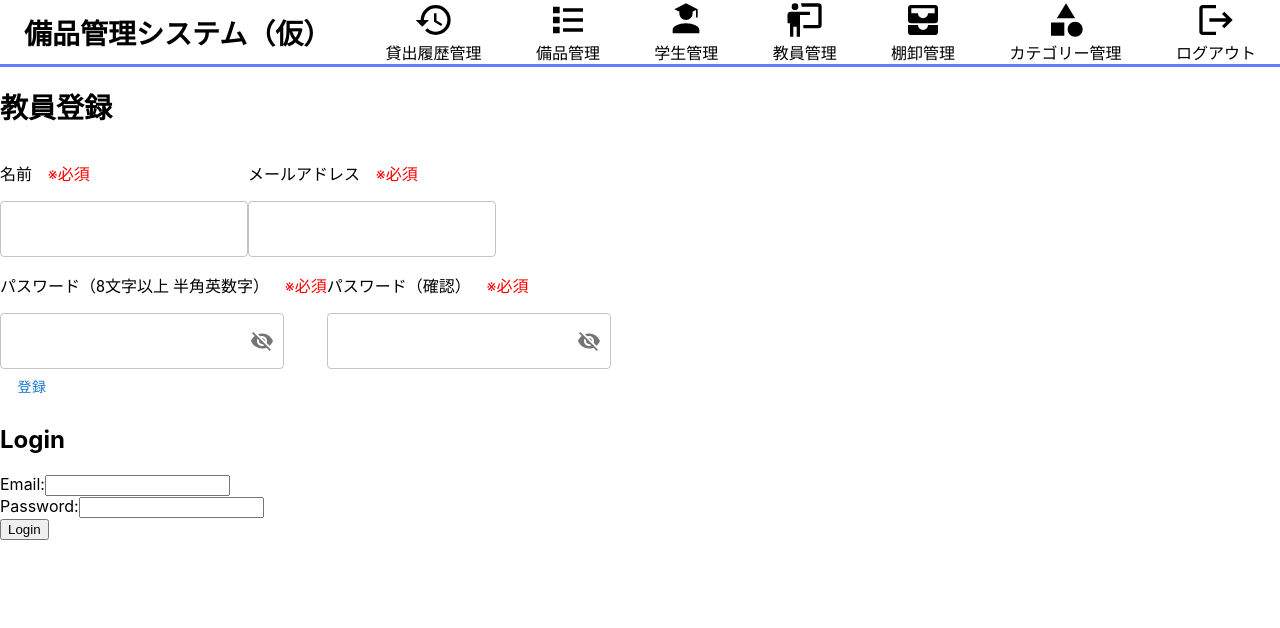
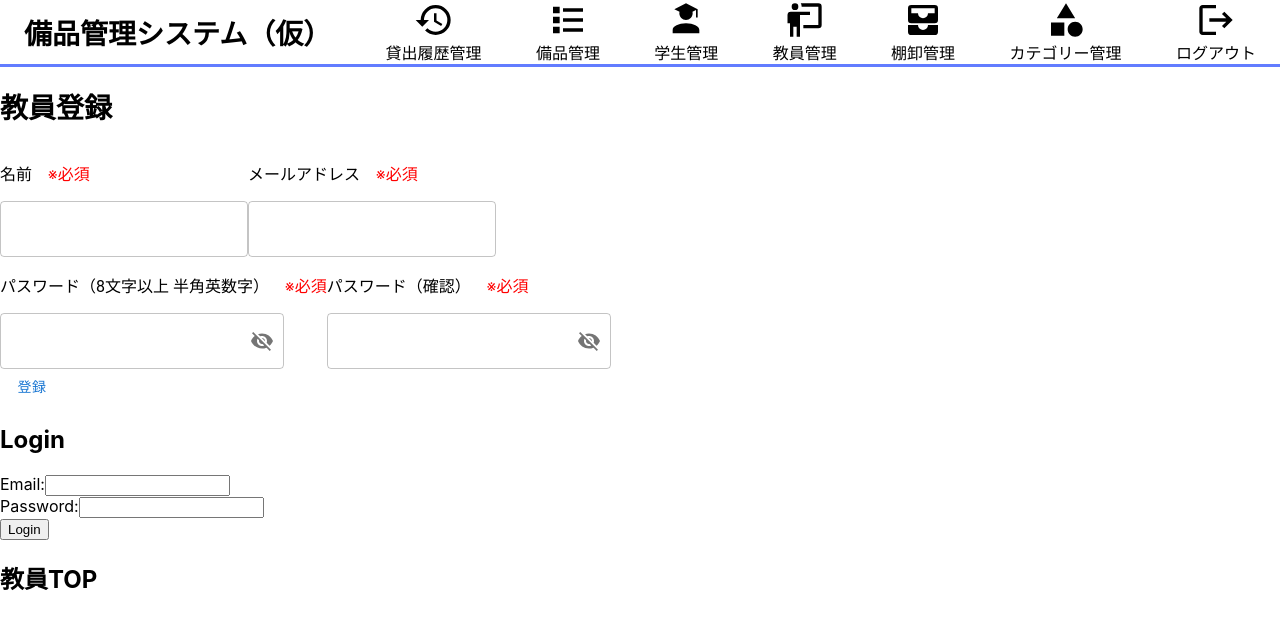
Before and after one commit to takumiTakahata/equipment_management_system, a React (Create React App) app in the folder equipment_management_app/: page /teacher_top in a window 1280 px wide. Shown: the top 628 px of the page. Built offline with nearby package versions, Linux system fonts and the light colour scheme.

Commit message:
教員TOPページ作成・route設定

```diff
--- a/equipment_management_app/src/App.tsx
+++ b/equipment_management_app/src/App.tsx
@@ -2,6 +2,7 @@ import React from "react";
 import { BrowserRouter as Router } from "react-router-dom";
 import TeacherRegister from "./components/teacher_register";
 import UserRoute from "./routes/user_route";
+import AdminRoute from "./routes/admin_route";
 import Login from "./components/login";
 
 const App = () => {
@@ -11,6 +12,7 @@ const App = () => {
       <Login />
       <Router>
         <UserRoute />
+        <AdminRoute />
       </Router>
     </>
   );
--- /dev/null
+++ b/equipment_management_app/src/components/teacher_top.tsx
@@ -0,0 +1,9 @@
+function TeacherTop() {
+  return (
+    <div>
+      <h2>教員TOP</h2>
+    </div>
+  );
+}
+
+export default TeacherTop;
--- /dev/null
+++ b/equipment_management_app/src/routes/admin_route.tsx
@@ -0,0 +1,15 @@
+import { Routes, Route } from "react-router-dom";
+import TeacherTop from "../components/teacher_top";
+
+function AdminRoute() {
+  return (
+    <div>
+      <Routes>
+        {/* 教員TOP画面 */}
+        <Route path="/teacher_top" element={<TeacherTop />} />
+      </Routes>
+    </div>
+  );
+}
+
+export default AdminRoute;
```
